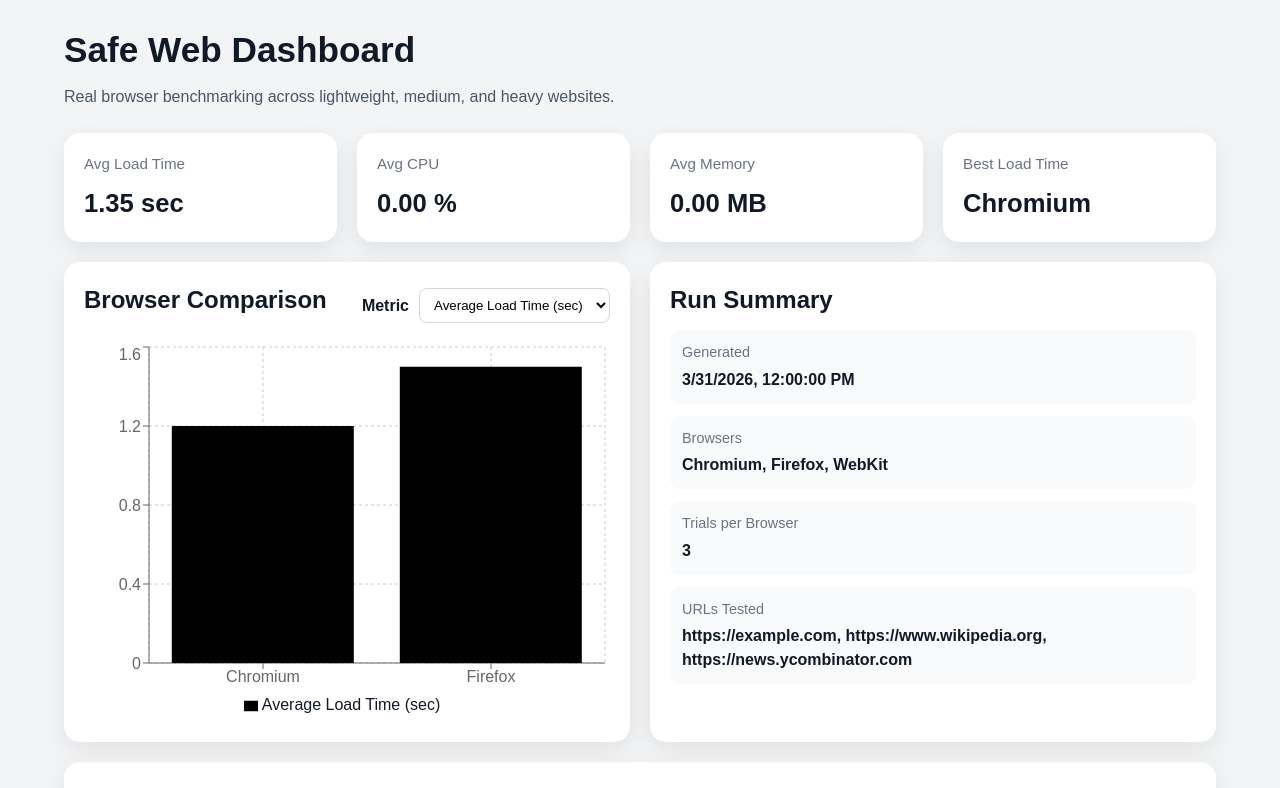
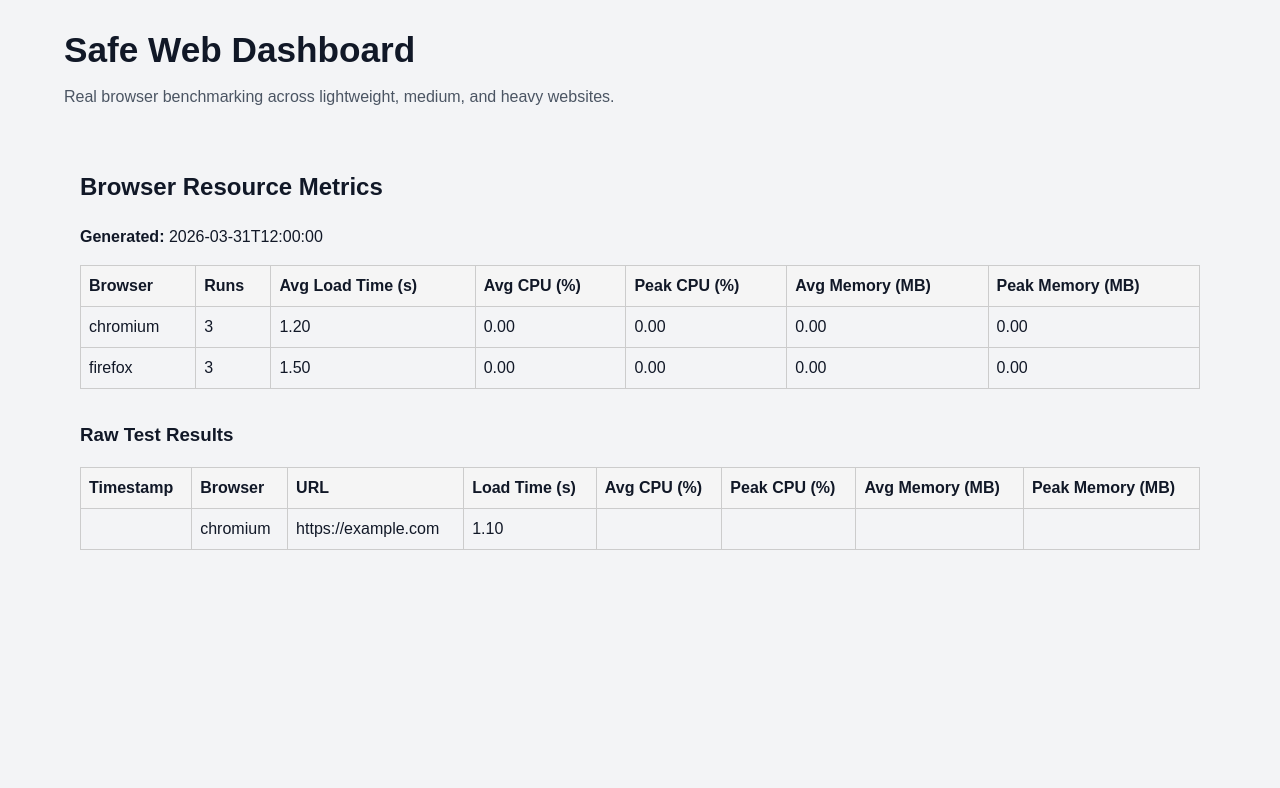
Before and after one commit to BorisMilev8/safe-web-project, a React (Vite) app in the folder frontend/: page / in a window 1280 px wide. Shown: the top 788 px of the page. Built offline with nearby package versions, Linux system fonts and the light colour scheme.

Commit message:
Refactor BrowserMetricsChart for better data handling
Refactor BrowserMetricsChart to simplify data fetching and rendering. Added error handling and improved loading states.

```diff
--- a/frontend/src/components/BrowserMetricsChart.jsx
+++ b/frontend/src/components/BrowserMetricsChart.jsx
@@ -1,248 +1,122 @@
-import { useEffect, useMemo, useState } from "react";
-import {
-  BarChart,
-  Bar,
-  XAxis,
-  YAxis,
-  CartesianGrid,
-  Tooltip,
-  ResponsiveContainer,
-  Legend,
-} from "recharts";
-
-const METRIC_OPTIONS = [
-  { value: "avg_load_time_sec", label: "Average Load Time (sec)" },
-  { value: "avg_cpu_percent", label: "Average CPU (%)" },
-  { value: "peak_cpu_percent", label: "Peak CPU (%)" },
-  { value: "avg_rss_mb", label: "Average Memory (MB)" },
-  { value: "peak_rss_mb", label: "Peak Memory (MB)" },
-];
-
-const DISPLAY_NAMES = {
-  chromium: "Chromium",
-  firefox: "Firefox",
-  webkit: "WebKit",
-};
+import { useEffect, useState } from "react";
 
 export default function BrowserMetricsChart() {
-  const [summaryData, setSummaryData] = useState([]);
-  const [configData, setConfigData] = useState(null);
-  const [generatedAt, setGeneratedAt] = useState("");
-  const [metric, setMetric] = useState("avg_load_time_sec");
-  const [loading, setLoading] = useState(true);
+  const [data, setData] = useState(null);
   const [error, setError] = useState("");
 
   useEffect(() => {
-    async function loadResults() {
-      try {
-        setLoading(true);
-        setError("");
+    fetch("/safe_web_results_real.json")
+      .then((res) => {
+        if (!res.ok) {
+          throw new Error("Could not load safe_web_results_real.json");
+        }
+        return res.json();
+      })
+      .then((json) => {
+        setData(json);
+      })
+      .catch((err) => {
+        setError(err.message);
+      });
+  }, []);
 
-        const response = await fetch("/safe_web_results_real.json");
-        if (!response.ok) {
-          throw new Error("Could not load benchmark results.");
+  if (error) {
+    return <div style={{ padding: "1rem" }}>Error: {error}</div>;
   }
 
-        const json = await response.json();
-        setSummaryData(Array.isArray(json.summary) ? json.summary : []);
-        setConfigData(json.config || null);
-        setGeneratedAt(json.generated_at || "");
-      } catch (err) {
-        setError(err.message || "Failed to load results.");
-      } finally {
-        setLoading(false);
-      }
+  if (!data) {
+    return <div style={{ padding: "1rem" }}>Loading metrics...</div>;
   }
 
-    loadResults();
-  }, []);
-
-  const chartData = useMemo(() => {
-    return summaryData.map((item) => ({
-      ...item,
-      browserLabel: DISPLAY_NAMES[item.browser] || item.browser,
-    }));
-  }, [summaryData]);
-
-  const bestBrowser = useMemo(() => {
-    if (!summaryData.length) return "N/A";
-
-    const valid = summaryData.filter(
-      (row) => row.avg_load_time_sec !== null && row.avg_load_time_sec !== undefined
-    );
-
-    if (!valid.length) return "N/A";
-
-    const best = [...valid].sort(
-      (a, b) => a.avg_load_time_sec - b.avg_load_time_sec
-    )[0];
-
-    return DISPLAY_NAMES[best.browser] || best.browser;
-  }, [summaryData]);
-
-  const avgLoadAcrossBrowsers = useMemo(() => {
-    const vals = summaryData
-      .map((row) => row.avg_load_time_sec)
-      .filter((v) => v !== null && v !== undefined);
-    if (!vals.length) return "N/A";
-    return formatValue(vals.reduce((a, b) => a + b, 0) / vals.length);
-  }, [summaryData]);
-
-  const avgCpuAcrossBrowsers = useMemo(() => {
-    const vals = summaryData
-      .map((row) => row.avg_cpu_percent)
-      .filter((v) => v !== null && v !== undefined);
-    if (!vals.length) return "N/A";
-    return formatValue(vals.reduce((a, b) => a + b, 0) / vals.length);
-  }, [summaryData]);
-
-  const avgMemoryAcrossBrowsers = useMemo(() => {
-    const vals = summaryData
-      .map((row) => row.avg_rss_mb)
-      .filter((v) => v !== null && v !== undefined);
-    if (!vals.length) return "N/A";
-    return formatValue(vals.reduce((a, b) => a + b, 0) / vals.length);
-  }, [summaryData]);
-
-  const selectedMetricLabel =
-    METRIC_OPTIONS.find((option) => option.value === metric)?.label || metric;
-
-  if (loading) return <div className="card">Loading benchmark data...</div>;
-  if (error) return <div className="card error">Error: {error}</div>;
-  if (!summaryData.length) return <div className="card">No benchmark data found.</div>;
+  const summary = data.summary || [];
 
   return (
-    <>
-      <section className="summary-cards">
-        <div className="card stat-card">
-          <span className="stat-label">Avg Load Time</span>
-          <span className="stat-value">{avgLoadAcrossBrowsers} sec</span>
-        </div>
+    <div style={{ padding: "1rem" }}>
+      <h2>Browser Resource Metrics</h2>
+      <p>
+        <strong>Generated:</strong> {data.generated_at || "N/A"}
+      </p>
 
-        <div className="card stat-card">
-          <span className="stat-label">Avg CPU</span>
-          <span className="stat-value">{avgCpuAcrossBrowsers} %</span>
-        </div>
-
-        <div className="card stat-card">
-          <span className="stat-label">Avg Memory</span>
-          <span className="stat-value">{avgMemoryAcrossBrowsers} MB</span>
-        </div>
-
-        <div className="card stat-card">
-          <span className="stat-label">Best Load Time</span>
-          <span className="stat-value">{bestBrowser}</span>
-        </div>
-      </section>
-
-      <section className="dashboard-grid">
-        <div className="card">
-          <div className="card-header">
-            <h2>Browser Comparison</h2>
-
-            <div className="control-group">
-              <label htmlFor="metric-select">Metric</label>
-              <select
-                id="metric-select"
-                value={metric}
-                onChange={(e) => setMetric(e.target.value)}
+      <table
+        style={{
+          width: "100%",
+          borderCollapse: "collapse",
+          marginTop: "1rem",
+        }}
       >
-                {METRIC_OPTIONS.map((option) => (
-                  <option key={option.value} value={option.value}>
-                    {option.label}
-                  </option>
-                ))}
-              </select>
-            </div>
-          </div>
-
-          <div className="chart-wrap">
-            <ResponsiveContainer width="100%" height={380}>
-              <BarChart data={chartData}>
-                <CartesianGrid strokeDasharray="3 3" />
-                <XAxis dataKey="browserLabel" />
-                <YAxis />
-                <Tooltip formatter={(value) => formatValue(value)} />
-                <Legend />
-                <Bar dataKey={metric} name={selectedMetricLabel} />
-              </BarChart>
-            </ResponsiveContainer>
-          </div>
-        </div>
-
-        <div className="card">
-          <h2>Run Summary</h2>
-          <div className="meta-grid">
-            <div className="meta-item">
-              <span className="meta-label">Generated</span>
-              <span className="meta-value">
-                {generatedAt ? new Date(generatedAt).toLocaleString() : "N/A"}
-              </span>
-            </div>
-
-            <div className="meta-item">
-              <span className="meta-label">Browsers</span>
-              <span className="meta-value">
-                {configData?.browsers?.map((b) => DISPLAY_NAMES[b] || b).join(", ") ||
-                  "N/A"}
-              </span>
-            </div>
-
-            <div className="meta-item">
-              <span className="meta-label">Trials per Browser</span>
-              <span className="meta-value">
-                {configData?.trials_per_browser ?? "N/A"}
-              </span>
-            </div>
-
-            <div className="meta-item">
-              <span className="meta-label">URLs Tested</span>
-              <span className="meta-value">
-                {configData?.urls_tested?.join(", ") ?? "N/A"}
-              </span>
-            </div>
-          </div>
-        </div>
-
-        <div className="card full-width">
-          <h2>Detailed Summary Table</h2>
-          <div className="table-wrap">
-            <table>
         <thead>
           <tr>
-                  <th>Browser</th>
-                  <th>Runs</th>
-                  <th>Avg Load Time</th>
-                  <th>Avg CPU</th>
-                  <th>Peak CPU</th>
-                  <th>Avg Memory</th>
-                  <th>Peak Memory</th>
+            <th style={th}>Browser</th>
+            <th style={th}>Runs</th>
+            <th style={th}>Avg Load Time (s)</th>
+            <th style={th}>Avg CPU (%)</th>
+            <th style={th}>Peak CPU (%)</th>
+            <th style={th}>Avg Memory (MB)</th>
+            <th style={th}>Peak Memory (MB)</th>
           </tr>
         </thead>
         <tbody>
-                {summaryData.map((row) => (
-                  <tr key={row.browser}>
-                    <td>{DISPLAY_NAMES[row.browser] || row.browser}</td>
-                    <td>{row.runs ?? "N/A"}</td>
-                    <td>{formatValue(row.avg_load_time_sec)}</td>
-                    <td>{formatValue(row.avg_cpu_percent)}</td>
-                    <td>{formatValue(row.peak_cpu_percent)}</td>
-                    <td>{formatValue(row.avg_rss_mb)}</td>
-                    <td>{formatValue(row.peak_rss_mb)}</td>
+          {summary.map((row, index) => (
+            <tr key={index}>
+              <td style={td}>{row.browser}</td>
+              <td style={td}>{row.runs}</td>
+              <td style={td}>{row.avg_load_time_sec?.toFixed(2)}</td>
+              <td style={td}>{row.avg_cpu_percent?.toFixed(2)}</td>
+              <td style={td}>{row.peak_cpu_percent?.toFixed(2)}</td>
+              <td style={td}>{row.avg_rss_mb?.toFixed(2)}</td>
+              <td style={td}>{row.peak_rss_mb?.toFixed(2)}</td>
+            </tr>
+          ))}
+        </tbody>
+      </table>
+
+      <h3 style={{ marginTop: "2rem" }}>Raw Test Results</h3>
+      <table
+        style={{
+          width: "100%",
+          borderCollapse: "collapse",
+          marginTop: "1rem",
+        }}
+      >
+        <thead>
+          <tr>
+            <th style={th}>Timestamp</th>
+            <th style={th}>Browser</th>
+            <th style={th}>URL</th>
+            <th style={th}>Load Time (s)</th>
+            <th style={th}>Avg CPU (%)</th>
+            <th style={th}>Peak CPU (%)</th>
+            <th style={th}>Avg Memory (MB)</th>
+            <th style={th}>Peak Memory (MB)</th>
+          </tr>
+        </thead>
+        <tbody>
+          {(data.results || []).map((row, index) => (
+            <tr key={index}>
+              <td style={td}>{row.timestamp}</td>
+              <td style={td}>{row.browser}</td>
+              <td style={td}>{row.url}</td>
+              <td style={td}>{row.load_time_sec?.toFixed(2)}</td>
+              <td style={td}>{row.avg_cpu_percent?.toFixed(2)}</td>
+              <td style={td}>{row.peak_cpu_percent?.toFixed(2)}</td>
+              <td style={td}>{row.avg_rss_mb?.toFixed(2)}</td>
+              <td style={td}>{row.peak_rss_mb?.toFixed(2)}</td>
             </tr>
           ))}
         </tbody>
       </table>
     </div>
-        </div>
-      </section>
-    </>
   );
 }
 
-function formatValue(value) {
-  if (value === null || value === undefined || Number.isNaN(Number(value))) {
-    return "N/A";
-  }
-  return Number(value).toFixed(2);
-}
+const th = {
+  border: "1px solid #ccc",
+  padding: "8px",
+  background: "#f5f5f5",
+  textAlign: "left",
+};
+
+const td = {
+  border: "1px solid #ccc",
+  padding: "8px",
+};
```
Lines whose indentation alone changed are shown as unchanged.
